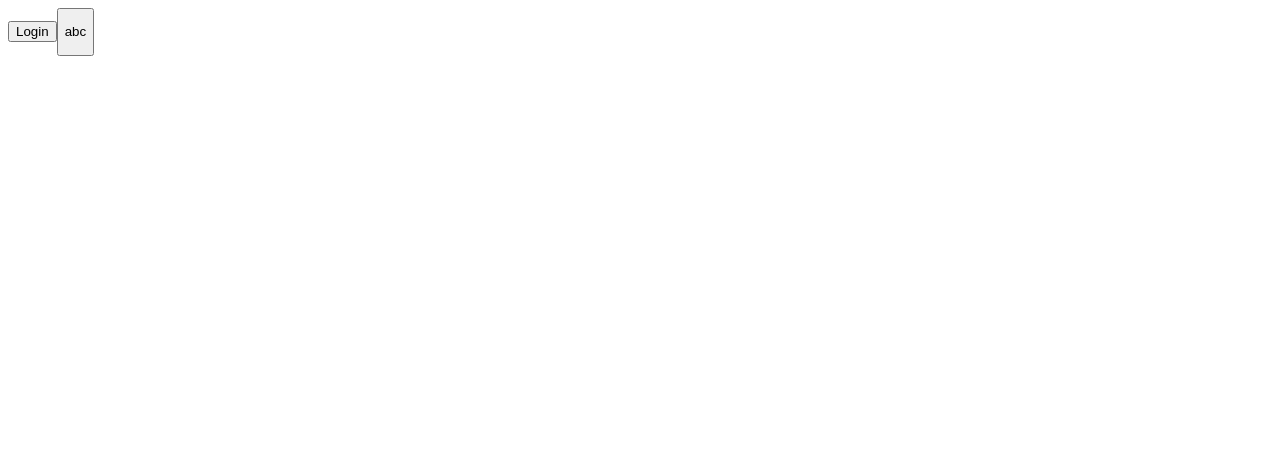
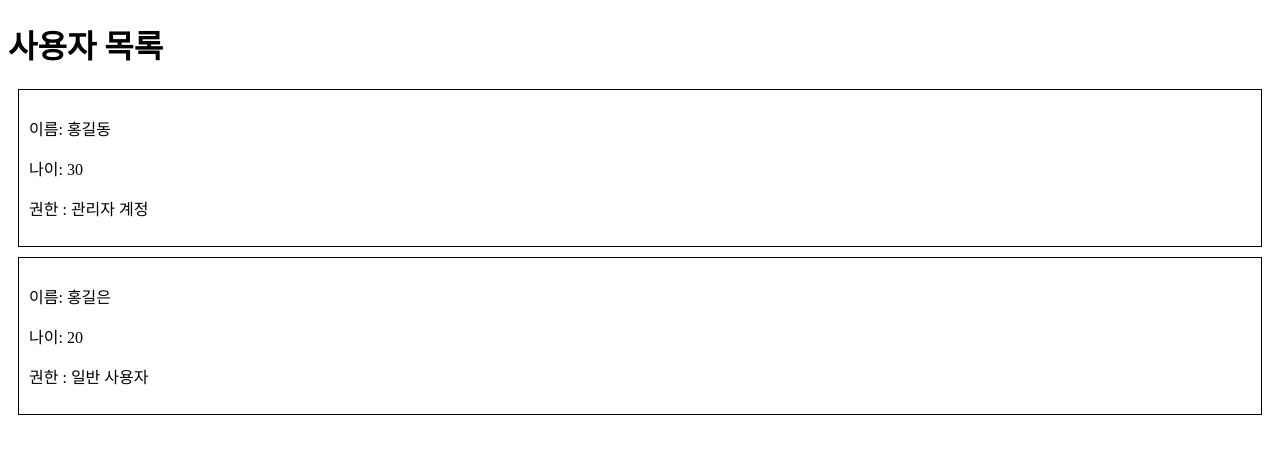
Before and after one commit to yeboong99/tryreactstudy, a React (Vite) app: page / in a window 1280 px wide. Shown: the top 454 px of the page. Built offline with nearby package versions, Linux system fonts and the light colour scheme.

Commit message:
예제상황 문제풀이 - 부모 컴포넌트로부터 여러 데이터를 한번에 받아 렌더링하기

```diff
--- a/src/App.tsx
+++ b/src/App.tsx
@@ -1,28 +1,15 @@
-{
-  /**
-  children으로 데이터 전달하기
+// UserProfile은 name, age, isAdmin을 받는다
+// 받는 props에 따라 화면에 다르게 출력되어야 한다. 사용자가 관리자라면 "관리자 계정", 사용자가 일반 사용자라면 "일반 사용자"라고 표시되어야 한다.
+// App 컴포넌트에서 UserProfile컴포넌트를 두 번 렌더링해라. 한번은 관리자로, 한 번은 일반사용자로.
 
-  자식 컴포넌트에게 속성 말고 태그 내 컨텐츠를 이용해 데이터를 전달할 수 있다.
-  HTML의 셀프클로징 태그가 아닌, 컨텐츠를 담아서 보낼 때 데이터를 받을 수 있도록 만들어둔 타입을 children이라고 한다.
-
-
-  */
-}
-
-{
-  /* <Button text="Login" />
-      <Button text="Logout" /> */
-}
-
-import Button from "./components/ui/Button.tsx";
+import UserProfile from "./components/UserProfile";
 
 export default function App() {
   return (
     <>
-      <Button>Login</Button>
-      <Button>
-        <p>abc</p>
-      </Button>
+      <h1>사용자 목록</h1>
+      <UserProfile name="홍길동" age={30} isAdmin={true} />
+      <UserProfile name="홍길은" age={20} isAdmin={false} />
     </>
   );
 }
--- /dev/null
+++ b/src/components/UserProfile.tsx
@@ -0,0 +1,15 @@
+type UserProfileProps = {
+  name: string;
+  age: number;
+  isAdmin: true | false;
+};
+
+export default function UserProfile({ name, age, isAdmin }: UserProfileProps) {
+  return (
+    <div style={{ border: "1px solid black", padding: "10px", margin: "10px" }}>
+      <p>이름: {name} </p>
+      <p>나이: {age} </p>
+      <p>권한 : {isAdmin ? "관리자 계정" : "일반 사용자"}</p>
+    </div>
+  );
+}
--- a/src/components/ui/Button.tsx
+++ /dev/null
@@ -1,63 +0,0 @@
-// export default function Button(props: { text: string }) {
-//   return (
-//     <>
-//       <button>{props.text}</button>
-//     </>
-//   );
-// }
-
-// 위 방법은 기존에 사용하던 속성으로 데이터를 받는 방식.
-
-// 태그 내 컨텐츠를 데이터로써 받으려면 아래와 같이 작성한다.
-// 컨텐츠가 있는 태그를 이용해 넘어오는 데이터를 children이라고 한다.
-// children은 예약된 props 속성으로, 함수 내부에서 .children을 이용해 사용할 수 있다.
-
-// export default function Button(props: { children: React.ReactNode }) {
-//   return (
-//     <>
-//       <Button>{props.children}</Button>
-//     </>
-//   );
-// }
-
-// 이를 비구조화 할당을 이용한다면 아래와 같다.
-export default function Button({ children }: { children: React.ReactNode }) {
-  return (
-    <>
-      <button>{children}</button>
-    </>
-  );
-}
-
-// 그런데, TS이기 때문에 타입 지정을 반드시 해줘야 하는데, children를 두 가지 종류의 타입으로 받을 수 있다.
-
-// 1. React.ReactElement 타입
-// 이 타입은 단순히 컨텐츠로 텍스트를 사용하는 경우 (예: <div>문자열</div>) 식으로 들어오는 컨텐츠는 받을 수가 없다.
-// 몇 가지 불가능한 태그를 제외한 태그로 감싸진 것들만 넘겨 받을 수 있는 타입.
-
-// 2. React.ReactNode 타입
-// 이 타입은 ReactElement보다 더 넓은 범위의 데이터를 받을 수 있다. 범용적이다.
-// 문자열이나 숫자, null, undefined를 포함해서 JSX요소들까지 전부 허용한다.
-// 그래서 ReactNode타입으로 타입을 지정하면 범용적으로 활용이 가능하다. 실무에서는 ReactElement타입을 구분하여 사용하기는 한다.
-
-// 따라서, 앞으로는 다음과 같은 두 가지 방식으로 크게 구분할 수 있다.
-
-// 1. 부모 컴포넌트에서 전달하려는 JSX요소의 속성이 전달에 사용되는 경우
-// 예를 들어 App 컴포넌트에서 <Button id="id" className="btn btn-primary"} /> 이런 식으로 전달 시
-// -> Button 컴포넌트에서는
-// function Button({ id, className } : { id: string; className: string}) {
-//   return (
-//     <button id={id} className={className}>버튼</button>
-//   );
-// }
-
-// 2. 부모 컴포넌트에서 전달하려는 JSX요소의 컨텐츠가 전달에 사용되는 경우
-// 예를 들어 App 컴포넌트에서 <Button><span>버튼</span></Button> 이런 식으로 전달 시
-// -> Button 컴포넌트에서는
-// function Button({ children } : {children: React.ReactNode }) {
-//    return (
-//     <>
-//       <Button>{children}</Button>
-//     </>
-//   );
-// }
```
